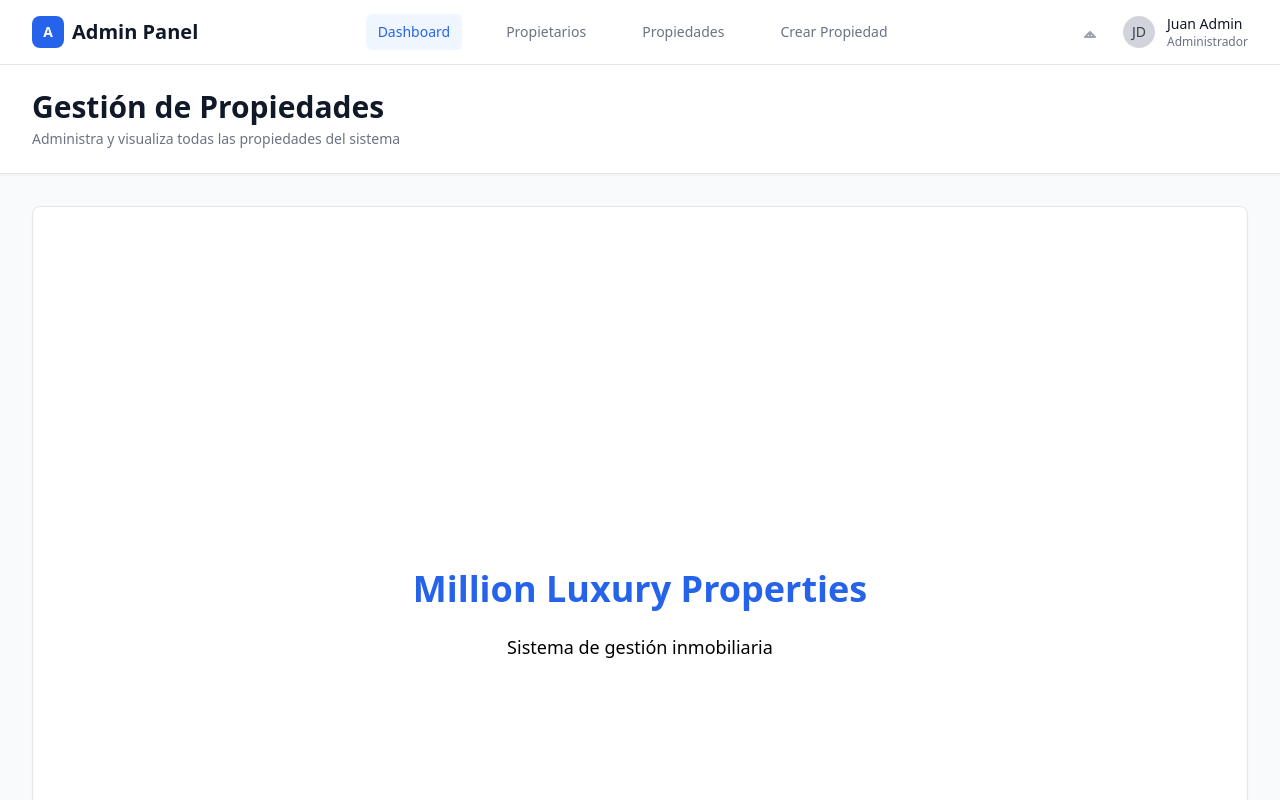
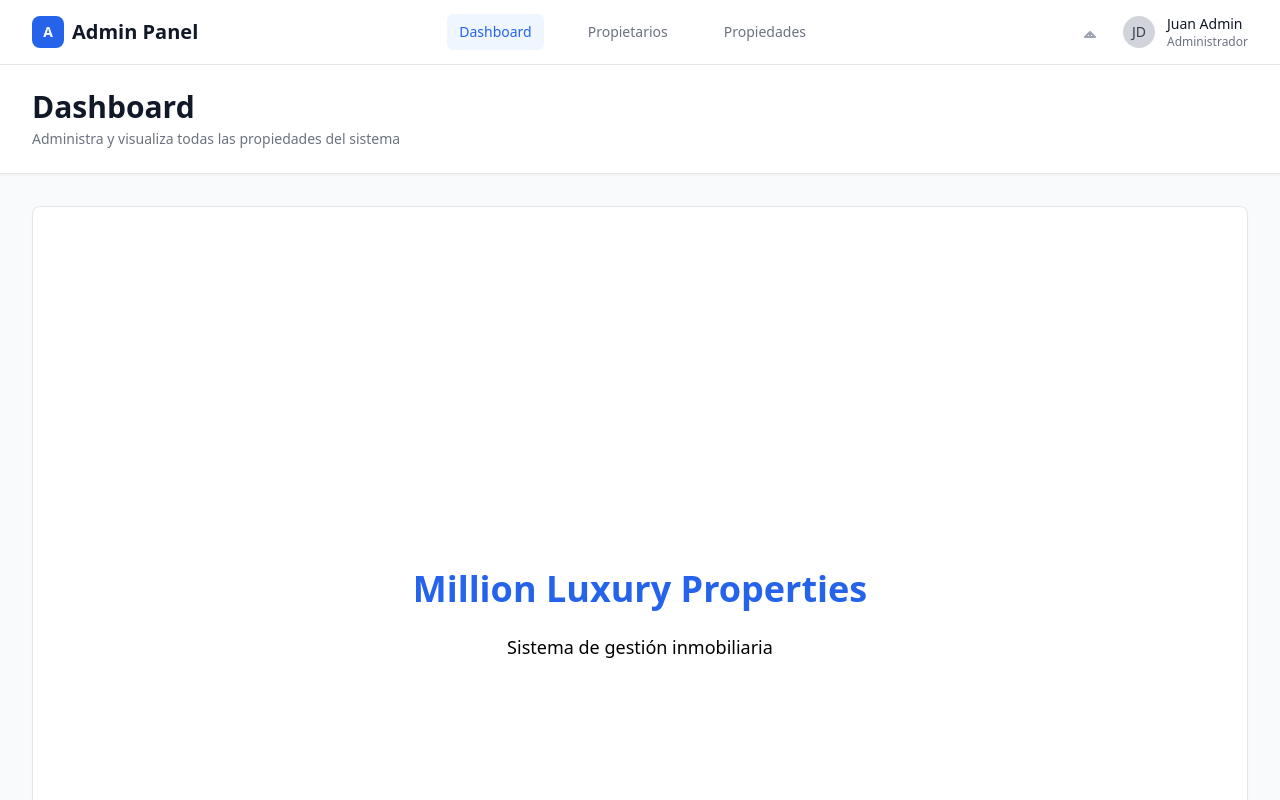
Before and after one commit to DiegoMoreno2608/Million-Front, a React (Vite) app: page / in a window 1280 px wide. Shown: the top 800 px of the page. Built offline with nearby package versions, Linux system fonts and the light colour scheme.

Commit message:
improve: header and home

```diff
--- a/src/components/HeaderAdmin.tsx
+++ b/src/components/HeaderAdmin.tsx
@@ -53,16 +53,6 @@ const HeaderAdmin: React.FC = () => {
               }`}
             >
               Propiedades
-            </Link>
-            <Link
-              to="/createProperty"
-              className={`px-3 py-2 text-sm font-medium rounded-md transition-colors ${
-                isActiveRoute('/createProperty')
-                  ? 'text-blue-600 bg-blue-50'
-                  : 'text-gray-500 hover:text-gray-700 hover:bg-gray-50'
-              }`}
-            >
-              Crear Propiedad
             </Link>
           </nav>
 
--- a/src/pages/HomePage.tsx
+++ b/src/pages/HomePage.tsx
@@ -4,7 +4,7 @@ export default function HomePage() {
 
   return (
     <AdminLayout
-      title="Gestión de Propiedades"
+      title="Dashboard"
       subtitle="Administra y visualiza todas las propiedades del sistema"
     >
     <div className="min-h-screen bg-gradient-to-br flex flex-col items-center justify-center p-4">
```
